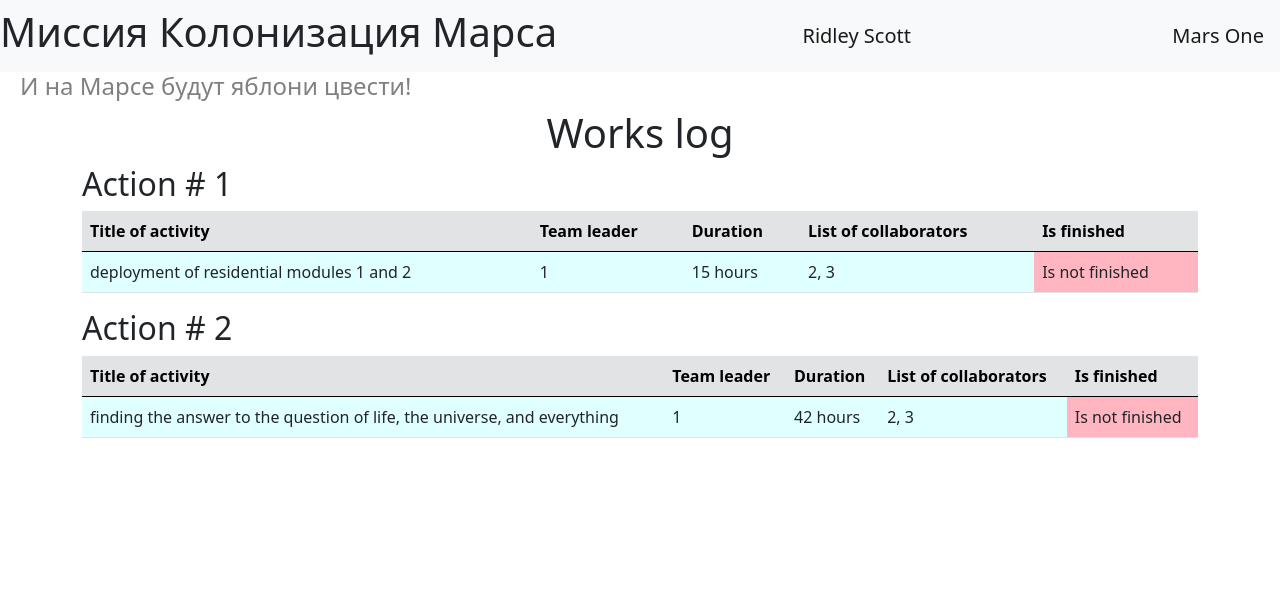
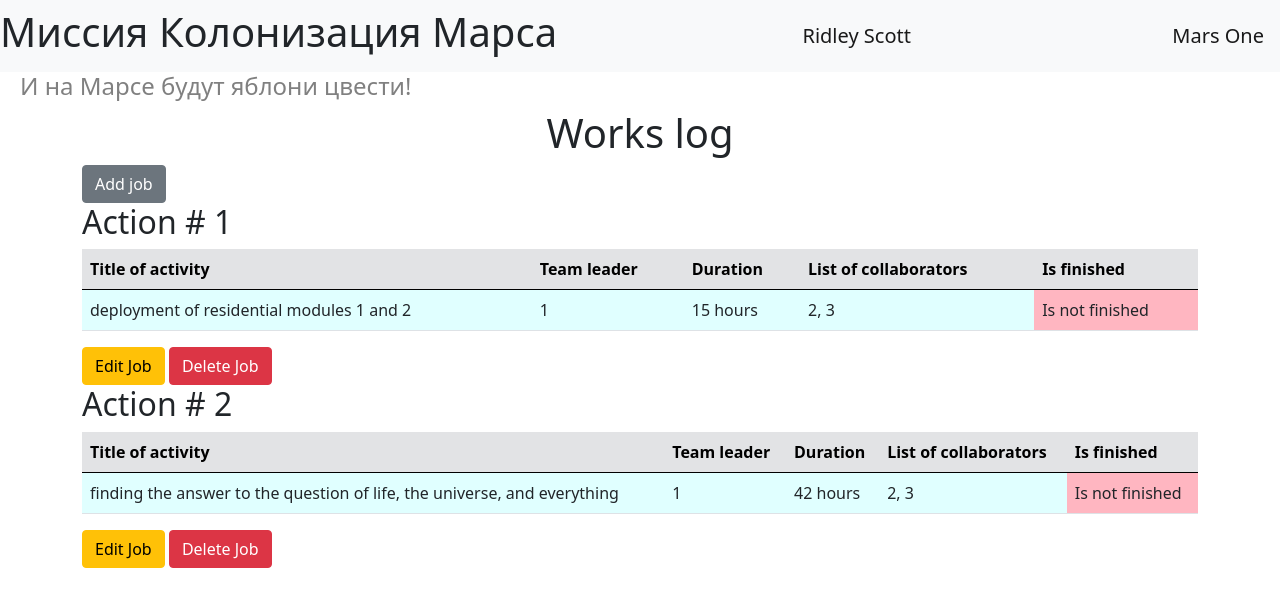
Before and after one commit to eivankin/mars-one-flask, a Flask app: page / in a window 1280 px wide. Shown: the top 607 px of the page. Run offline with Flask 2, Linux system fonts and the light colour scheme; a user stored in the database is signed in; data comes from the database, SQL or seed files in the repository; both versions use the stored data as it was after the commit.

Commit message:
added buttons for editing, deleting and creating job

```diff
--- a/templates/index.html
+++ b/templates/index.html
@@ -6,6 +6,7 @@
             {{ message }}
         </div>
     {% endif %}
+    <a class="btn btn-secondary" href="/add-job">Add job</a>
     {% for job in jobs %}
         <h2>Action # {{ loop.index }}</h2>
         <table class="table">
@@ -30,5 +31,9 @@
                 </tr>
             </tbody>
         </table>
+        {% if current_user.id in (1, job.team_leader) %}
+            <a class="btn btn-warning" href="/edit-job/{{ job.id }}">Edit Job</a>
+            <a class="btn btn-danger" href="/delete-job/{{ job.id }}">Delete Job</a>
+        {% endif %}
     {% endfor %}
 {% endblock %}
```
Also changed, not shown: db/mars_explorer.sqlite.
